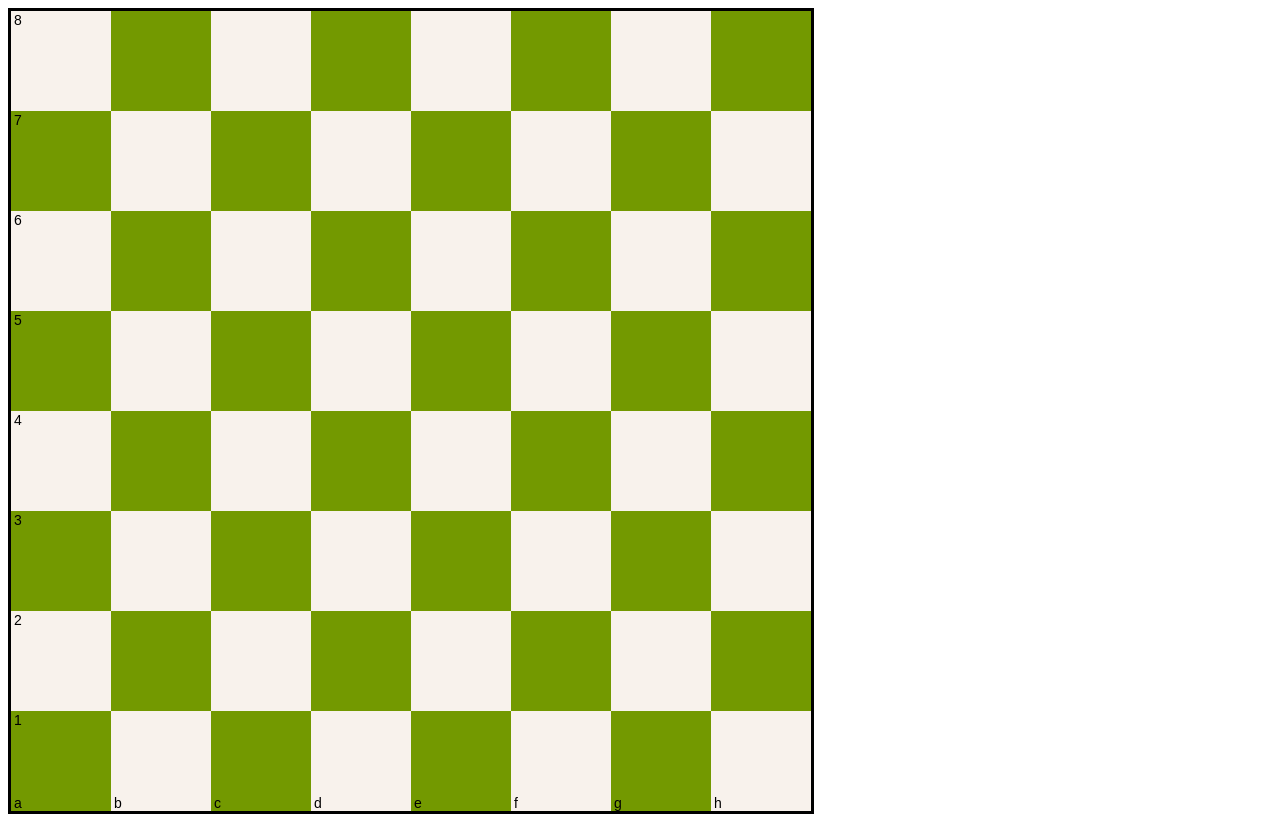
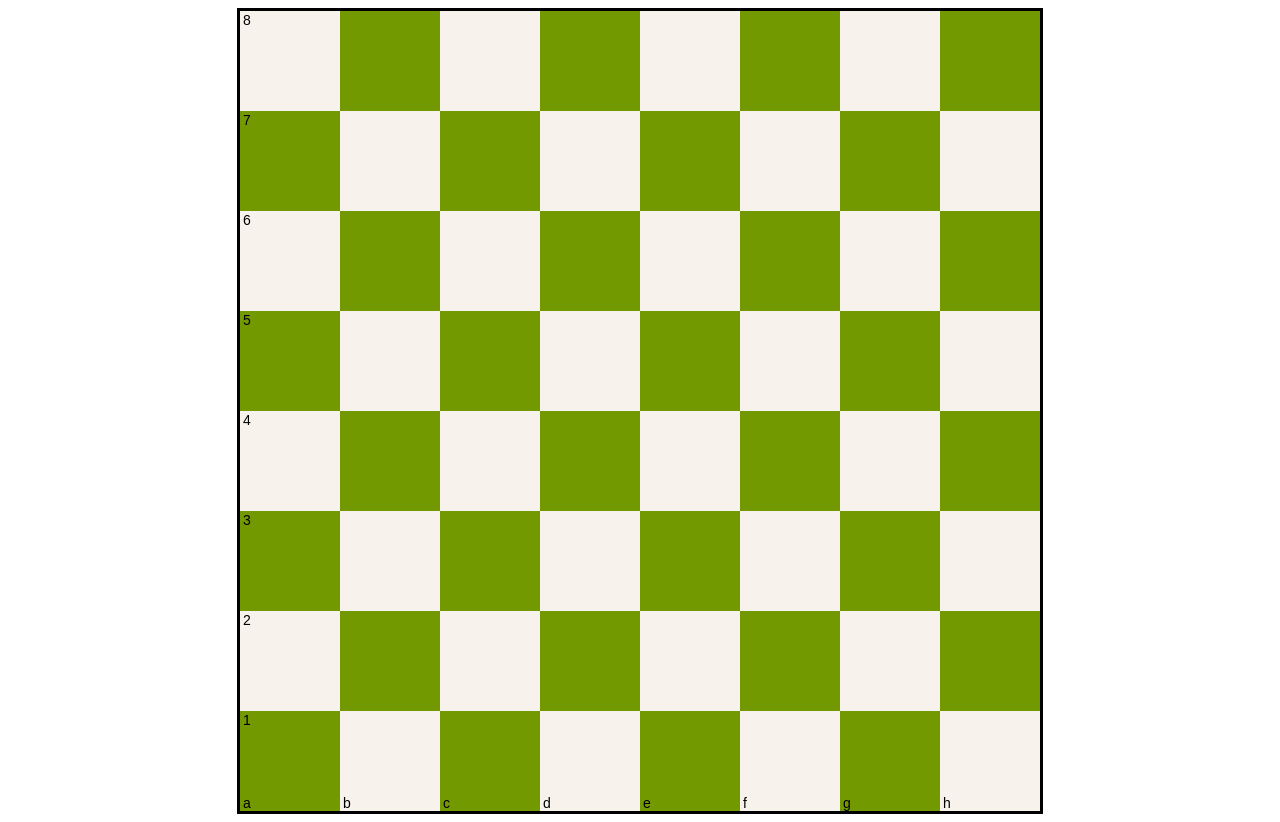
Before and after one commit to hackasaur/Chess-canvas, a plain HTML site: page index.html in a window 1280 px wide. Drawn offline with Linux system fonts and the light colour scheme.

Commit message:
center-aligned the canvas

```diff
--- a/index.html
+++ b/index.html
@@ -1,5 +1,5 @@
 <html>
   <link rel="shortcut icon" href="#">
-  <canvas id = 'board' width=800 height=800 style = "border:3px solid #000000"></canvas>
+  <canvas id = 'board' width=800 height=800 style = "border:3px solid #000000; margin-right: auto; margin-left: auto; display:block"></canvas>
   <script type = "module" src = "./game.js"></script>
 </html>
```
